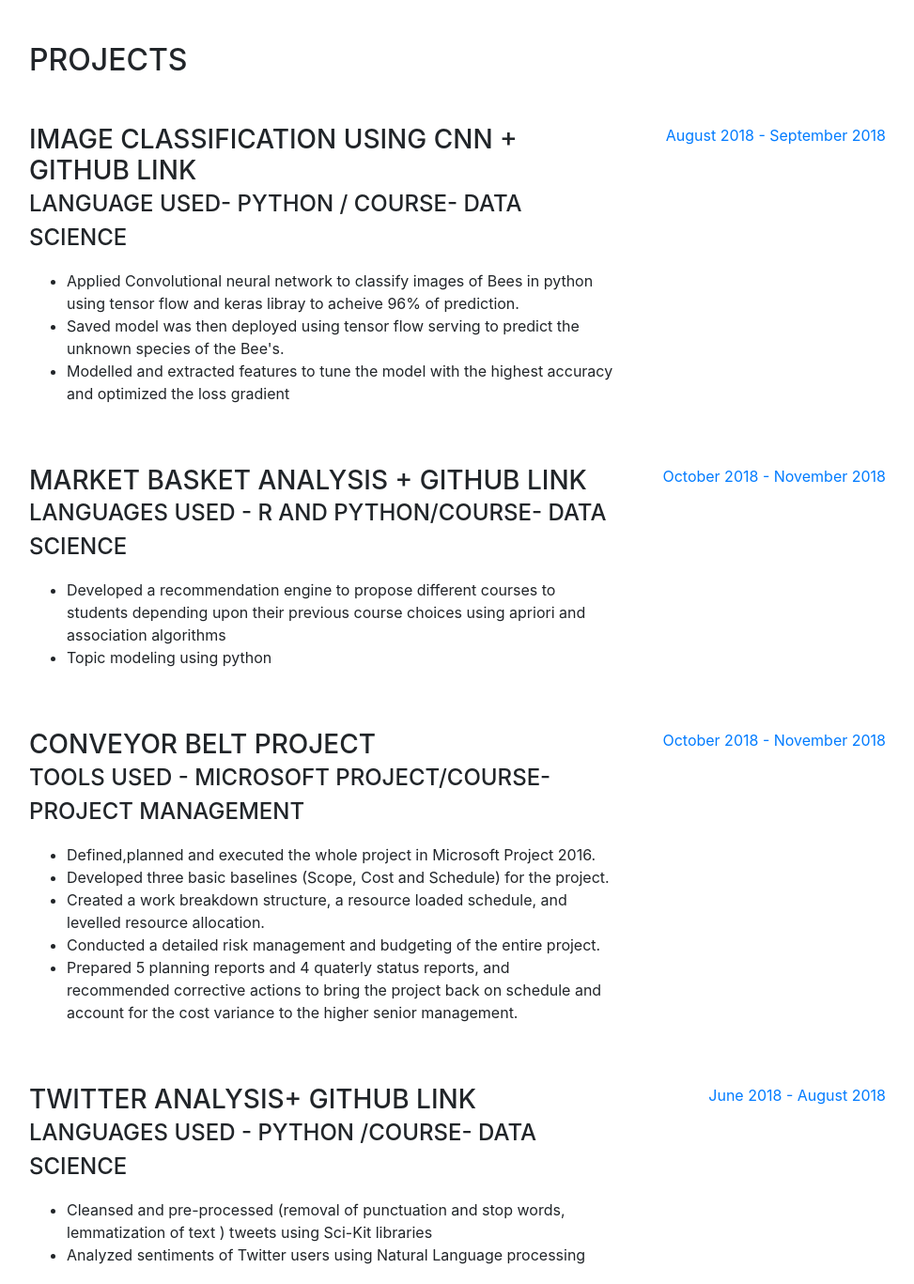
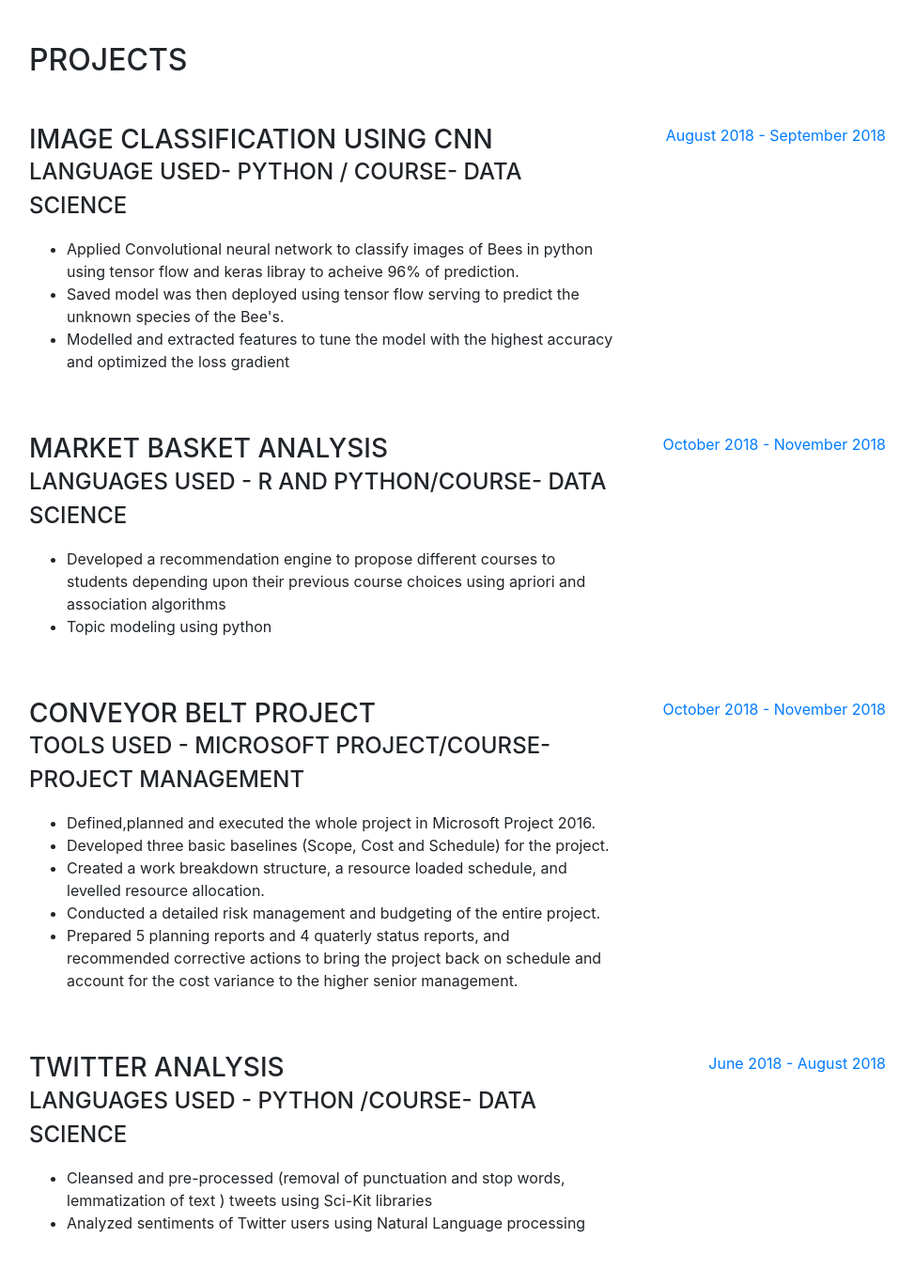
Before and after one commit to megh4/megh4.github.io, a website with bundled scripts: page index.html in a window 1280 px wide. Shown: the part 3462-4829 px from the top of the page at 94% size, without its empty margins (289-1262 px from the left). Built offline with nearby package versions, Linux system fonts and the light colour scheme; a web font is replaced by a local one.

Commit message:
Update index.html

```diff
--- a/index.html
+++ b/index.html
@@ -261,7 +261,7 @@
 
         <div class="resume-item d-flex flex-column flex-md-row mb-5">
           <div class="resume-content mr-auto">
-            <h3 class="mb-0">Image classification using CNN + Github Link</h3>
+            <h3 class="mb-0">Image classification using CNN </h3>
             <div class="subheading mb-3">Language used- Python / course- Data Science</div>
             <p>
               <ul>
@@ -279,7 +279,7 @@
 
         <div class="resume-item d-flex flex-column flex-md-row mb-5">
           <div class="resume-content mr-auto">
-            <h3 class="mb-0">Market Basket Analysis + Github Link</h3>
+            <h3 class="mb-0">Market Basket Analysis </h3>
             <div class="subheading mb-3">Languages used - R and Python/course- Data Science</div>
             <p>
               <ul>
@@ -315,7 +315,7 @@
         </div>
         <div class="resume-item d-flex flex-column flex-md-row mb-5">
           <div class="resume-content mr-auto">
-            <h3 class="mb-0">Twitter Analysis+ Github Link</h3>
+            <h3 class="mb-0">Twitter Analysis</h3>
             <div class="subheading mb-3">Languages used - Python /course- Data Science</div>
             <p>
               <ul>
```
